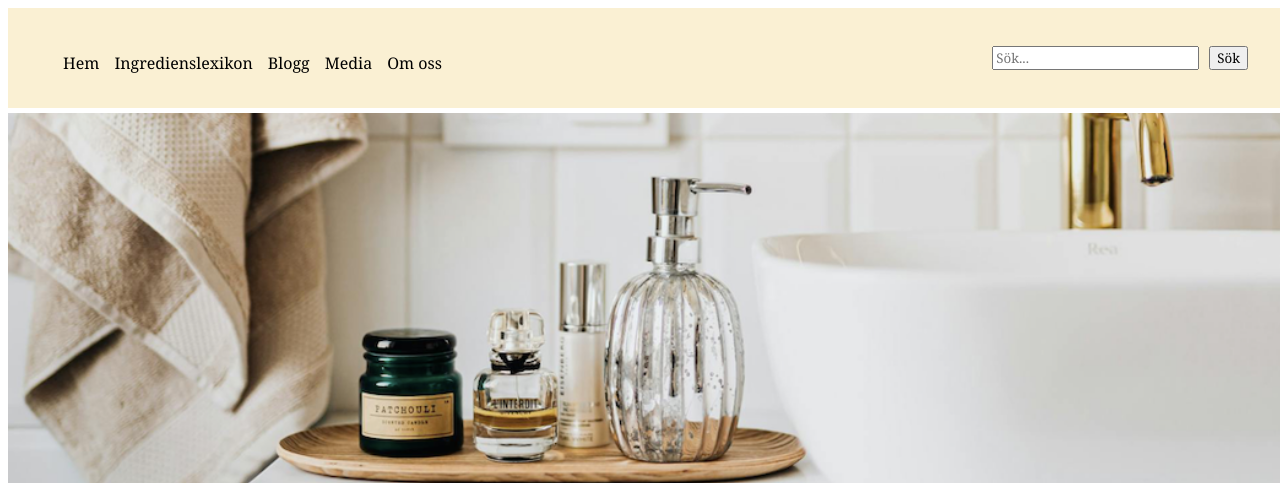
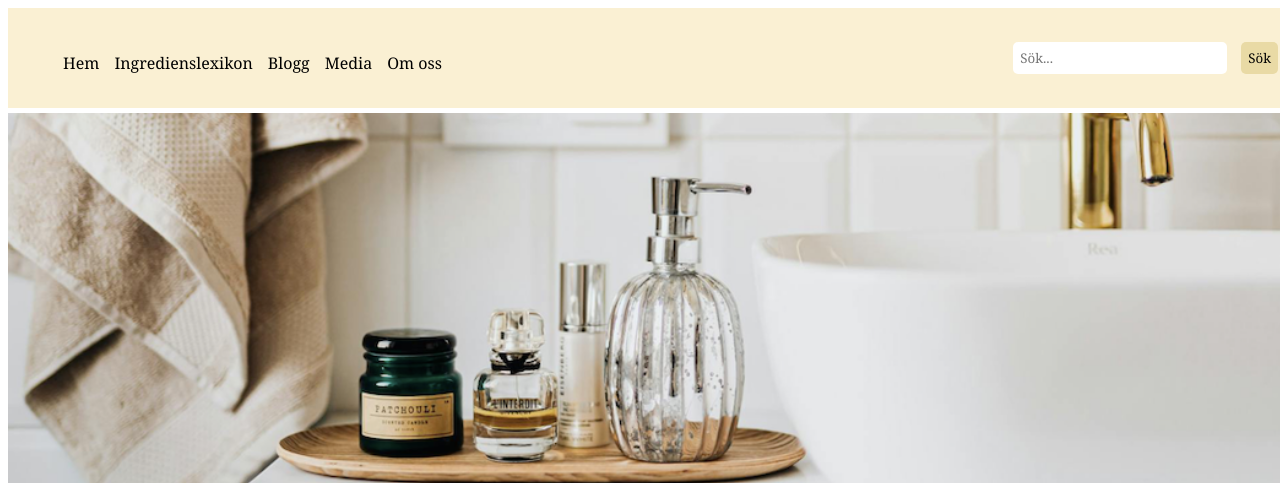
Before and after one commit to idabragge/SKINCARE, a plain HTML site: page rutin.html in a window 1280 px wide. Shown: the top 490 px of the page. Drawn offline with Linux system fonts and the light colour scheme.

Commit message:
Update rutin.css

```diff
--- a/CSS/rutin.css
+++ b/CSS/rutin.css
@@ -34,18 +34,38 @@ ul li a {
     font-family: Georgia, 'Times New Roman', Times, serif;
 }
 
-#search-box {
-    display: flex;
-    align-items: center;
-    margin-right:30px;
-    font-family: Georgia, 'Times New Roman', Times, serif;
-}
-
 #search-input,
 button {
     font-family: Georgia, 'Times New Roman', Times, serif;
     margin-right: 10px;
+    border-radius: 5px;
+    padding: 7px;
+    border: none;
+}
 
+#search-input {
+    width: 200px;
+}
+
+button {
+    background-color: #e9daa5;
+    cursor: pointer;
+}
+
+button:hover {
+    background-color: rgba(241, 224, 138, 0.829);
+}
+
+.menu-item {
+    margin-right: 10px; /* Justera detta värde efter önskad avstånd */
+    border: 1px solid #ead075;
+    border-radius: 5px;
+    padding: 5px 10px;
+    transition: background-color 0.3s;
+}
+
+.menu-item:hover {
+    background-color:rgba(241, 224, 138, 0.829);
 }
 
 h1 {
```
